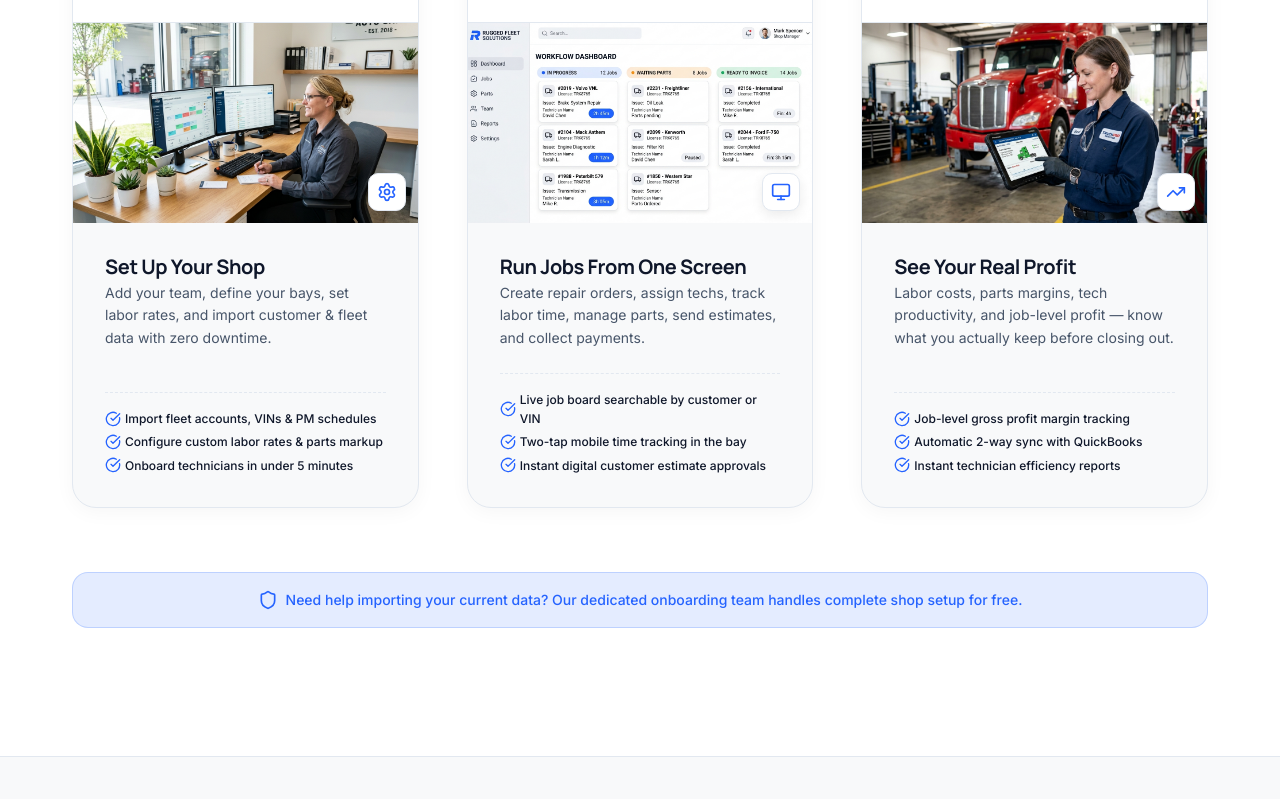
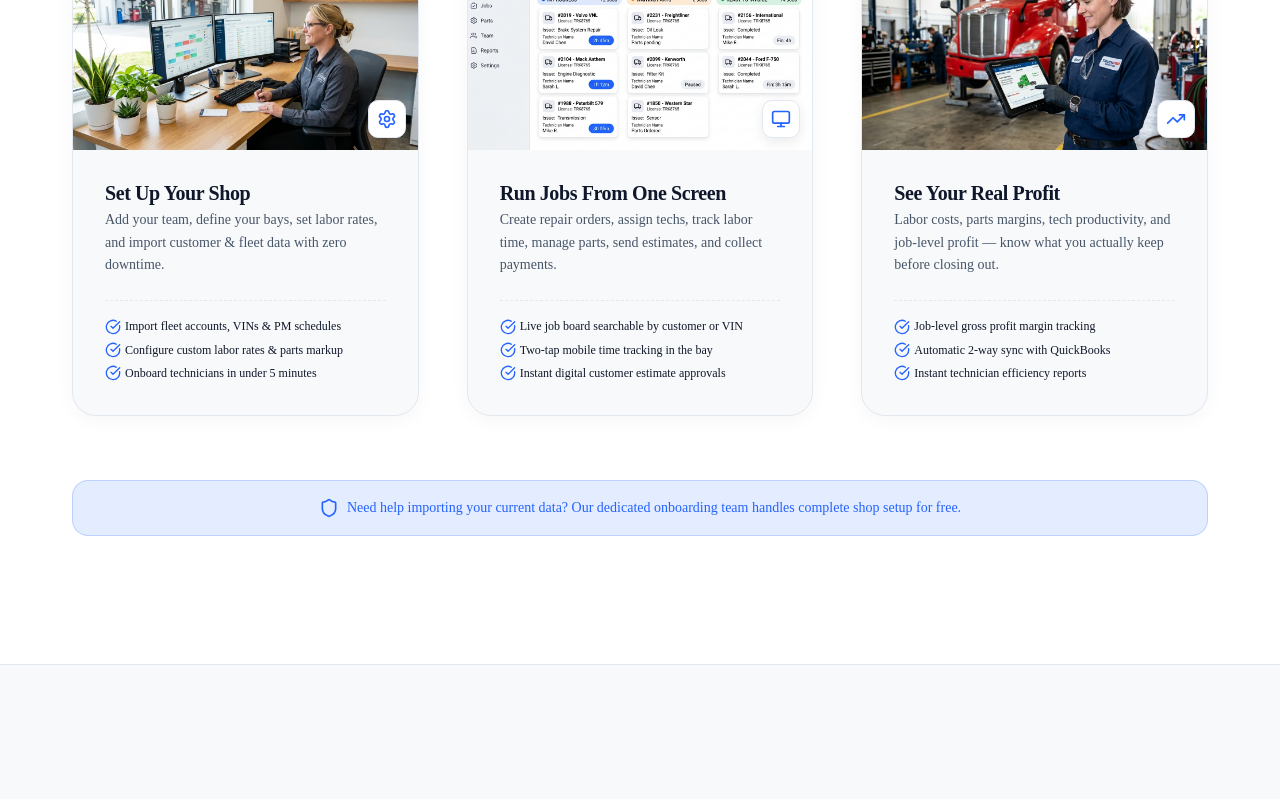
Before and after one commit to officialxairlive-hub/fleetfinanceflow, a Next.js app: page / in a window 1280 px wide. Shown: the part 7645-8444 px from the top of the page. Built offline with nearby package versions, Linux system fonts and the light colour scheme.

Commit message:
feat: complete production readiness configurations, font fallbacks, and launch guide

```diff
--- a/app/globals.css
+++ b/app/globals.css
@@ -28,8 +28,8 @@
   --gradient-cta: linear-gradient(135deg, var(--color-primary) 0%, #1a4fd4 100%);
 
   /* Typography */
-  --font-heading: 'Manrope', sans-serif;
-  --font-body: 'Inter', sans-serif;
+  --font-heading: var(--font-manrope), 'Manrope', system-ui, -apple-system, sans-serif;
+  --font-body: var(--font-inter), 'Inter', system-ui, -apple-system, sans-serif;
 
   /* Font Sizes — Fluid */
   --text-xs: 0.75rem;
--- a/app/layout.js
+++ b/app/layout.js
@@ -5,12 +5,14 @@ const inter = Inter({
   variable: "--font-inter",
   subsets: ["latin"],
   display: "swap",
+  fallback: ["system-ui", "-apple-system", "sans-serif"],
 });
 
 const manrope = Manrope({
   variable: "--font-manrope",
   subsets: ["latin"],
   display: "swap",
+  fallback: ["system-ui", "-apple-system", "sans-serif"],
 });
 
 export const metadata = {
```
